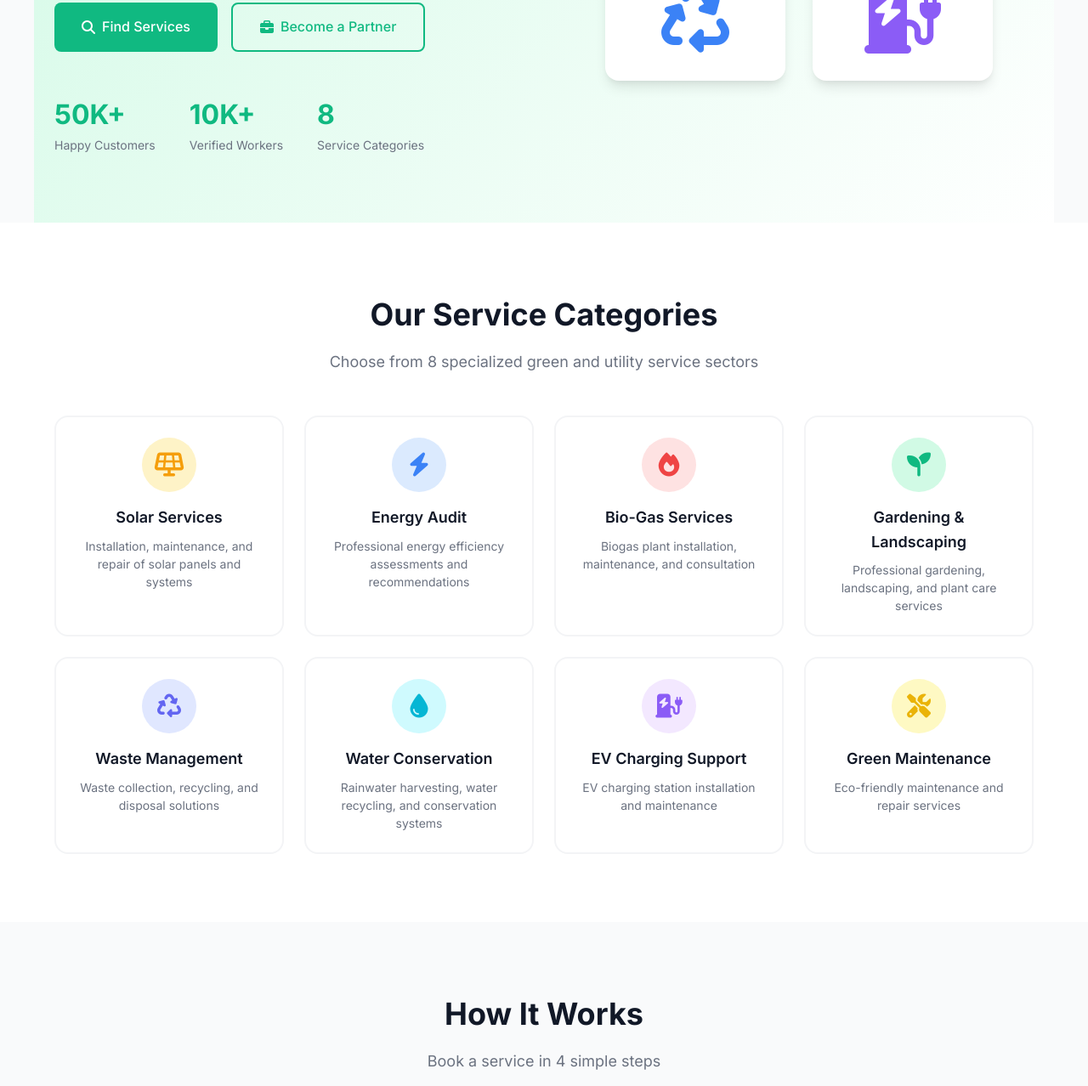
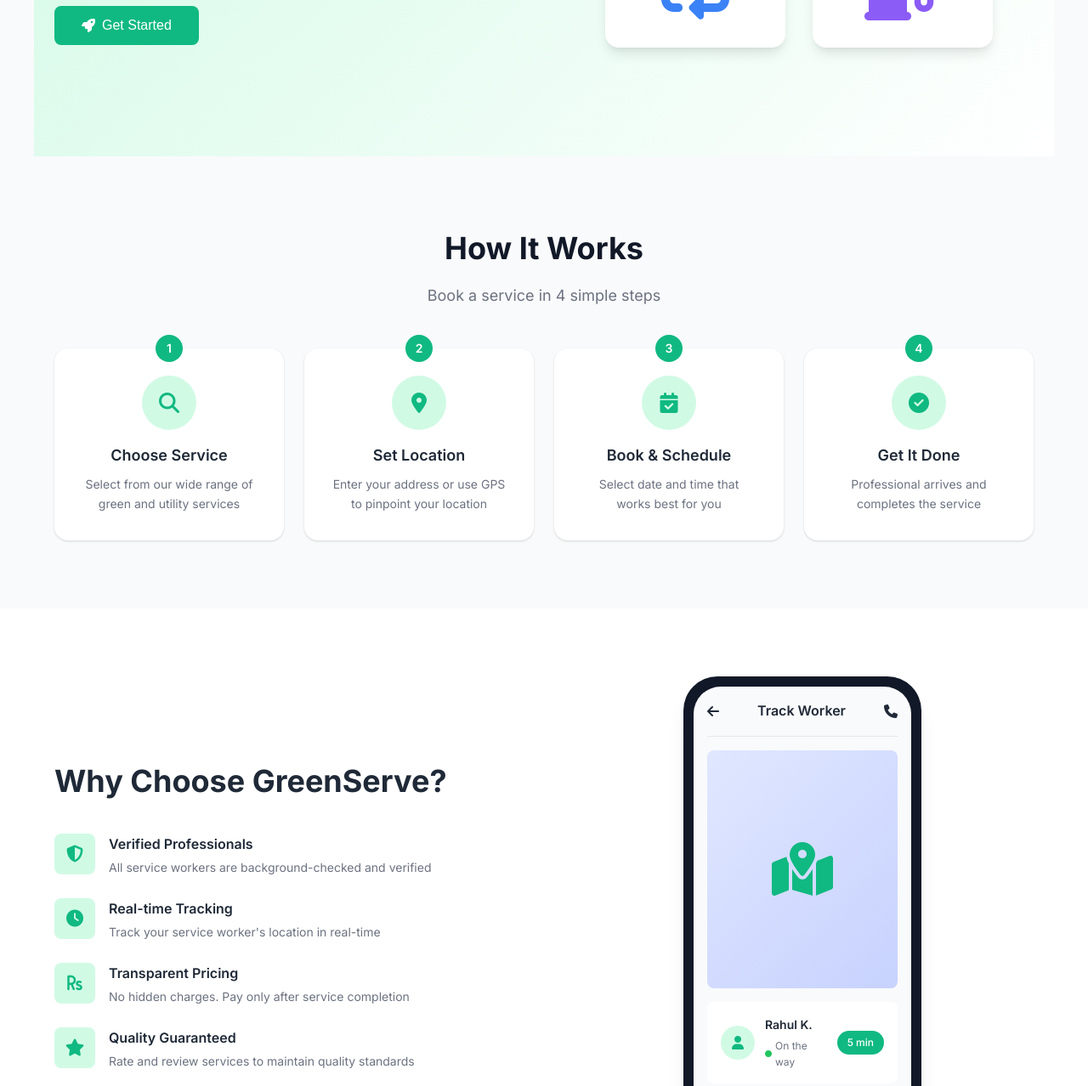
Before and after one commit to samba779/greenserve-platform, a plain HTML site: page index.html in a window 1280 px wide. Shown: the part 456-1734 px from the top of the page at 85% size. Drawn offline with Linux system fonts and the light colour scheme.

Commit message:
Update homepage: remove stats/services, add Get Started button with Login/Signup options

```diff
--- a/css/styles.css
+++ b/css/styles.css
@@ -242,6 +242,25 @@
     flex-wrap: wrap;
 }
 
+.auth-options {
+    display: none;
+    gap: 1rem;
+    margin-bottom: 3rem;
+    flex-wrap: wrap;
+    animation: fadeIn 0.3s ease-in-out;
+}
+
+@keyframes fadeIn {
+    from {
+        opacity: 0;
+        transform: translateY(-10px);
+    }
+    to {
+        opacity: 1;
+        transform: translateY(0);
+    }
+}
+
 .hero-stats {
     display: flex;
     gap: 2.5rem;
@@ -709,12 +728,20 @@
     }
 }
 
+.nav-auth-mobile {
+    display: none;
+}
+
 @media (max-width: 768px) {
     .nav-menu,
     .nav-auth {
         display: none;
     }
 
+    .nav-auth-mobile {
+        display: block !important;
+    }
+
     .mobile-menu-toggle {
         display: block;
     }
@@ -729,6 +756,10 @@
     }
 
     .hero-cta {
+        flex-direction: column;
+    }
+
+    .auth-options {
         flex-direction: column;
     }
 
--- a/index.html
+++ b/index.html
@@ -18,9 +18,8 @@
             </a>
             <ul class="nav-menu">
                 <li><a href="index.html" class="nav-link active">Home</a></li>
-                <li><a href="services.html" class="nav-link">Services</a></li>
-                <li><a href="bookings.html" class="nav-link">My Bookings</a></li>
-                <li><a href="worker-portal.html" class="nav-link">Worker Portal</a></li>
+                <li class="nav-auth-mobile"><a href="login.html" class="nav-link">Login</a></li>
+                <li class="nav-auth-mobile"><a href="register.html" class="nav-link">Sign Up</a></li>
             </ul>
             <div class="nav-auth">
                 <a href="login.html" class="btn btn-outline">Login</a>
@@ -38,26 +37,17 @@
             <h1>Book Professional Green Services <span class="highlight">On-Demand</span></h1>
             <p>Connect with verified experts in solar, energy audit, gardening, waste management, and more eco-friendly solutions for your home and business.</p>
             <div class="hero-cta">
-                <a href="services.html" class="btn btn-primary btn-lg">
-                    <i class="fas fa-search"></i> Find Services
+                <button class="btn btn-primary btn-lg" id="getStartedBtn">
+                    <i class="fas fa-rocket"></i> Get Started
+                </button>
+            </div>
+            <div class="auth-options" id="authOptions" style="display: none;">
+                <a href="login.html" class="btn btn-outline btn-lg">
+                    <i class="fas fa-sign-in-alt"></i> Login
                 </a>
-                <a href="worker-portal.html" class="btn btn-outline btn-lg">
-                    <i class="fas fa-briefcase"></i> Become a Partner
+                <a href="register.html" class="btn btn-primary btn-lg">
+                    <i class="fas fa-user-plus"></i> Sign Up
                 </a>
-            </div>
-            <div class="hero-stats">
-                <div class="stat">
-                    <span class="stat-number">50K+</span>
-                    <span class="stat-label">Happy Customers</span>
-                </div>
-                <div class="stat">
-                    <span class="stat-number">10K+</span>
-                    <span class="stat-label">Verified Workers</span>
-                </div>
-                <div class="stat">
-                    <span class="stat-number">8</span>
-                    <span class="stat-label">Service Categories</span>
-                </div>
             </div>
         </div>
         <div class="hero-image">
@@ -66,74 +56,6 @@
                 <i class="fas fa-seedling"></i>
                 <i class="fas fa-recycle"></i>
                 <i class="fas fa-charging-station"></i>
-            </div>
-        </div>
-    </section>
-
-    <!-- Service Categories -->
-    <section class="services-section">
-        <div class="container">
-            <div class="section-header">
-                <h2>Our Service Categories</h2>
-                <p>Choose from 8 specialized green and utility service sectors</p>
-            </div>
-            <div class="services-grid">
-                <a href="service-detail.html?id=solar" class="service-card">
-                    <div class="service-icon solar">
-                        <i class="fas fa-solar-panel"></i>
-                    </div>
-                    <h3>Solar Services</h3>
-                    <p>Installation, maintenance, and repair of solar panels and systems</p>
-                </a>
-                <a href="service-detail.html?id=energy" class="service-card">
-                    <div class="service-icon energy">
-                        <i class="fas fa-bolt"></i>
-                    </div>
-                    <h3>Energy Audit</h3>
-                    <p>Professional energy efficiency assessments and recommendations</p>
-                </a>
-                <a href="service-detail.html?id=biogas" class="service-card">
-                    <div class="service-icon biogas">
-                        <i class="fas fa-fire"></i>
-                    </div>
-                    <h3>Bio-Gas Services</h3>
-                    <p>Biogas plant installation, maintenance, and consultation</p>
-                </a>
-                <a href="service-detail.html?id=gardening" class="service-card">
-                    <div class="service-icon gardening">
-                        <i class="fas fa-seedling"></i>
-                    </div>
-                    <h3>Gardening & Landscaping</h3>
-                    <p>Professional gardening, landscaping, and plant care services</p>
-                </a>
-                <a href="service-detail.html?id=waste" class="service-card">
-                    <div class="service-icon waste">
-                        <i class="fas fa-recycle"></i>
-                    </div>
-                    <h3>Waste Management</h3>
-                    <p>Waste collection, recycling, and disposal solutions</p>
-                </a>
-                <a href="service-detail.html?id=water" class="service-card">
-                    <div class="service-icon water">
-                        <i class="fas fa-tint"></i>
-                    </div>
-                    <h3>Water Conservation</h3>
-                    <p>Rainwater harvesting, water recycling, and conservation systems</p>
-                </a>
-                <a href="service-detail.html?id=ev" class="service-card">
-                    <div class="service-icon ev">
-                        <i class="fas fa-charging-station"></i>
-                    </div>
-                    <h3>EV Charging Support</h3>
-                    <p>EV charging station installation and maintenance</p>
-                </a>
-                <a href="service-detail.html?id=maintenance" class="service-card">
-                    <div class="service-icon maintenance">
-                        <i class="fas fa-tools"></i>
-                    </div>
-                    <h3>Green Maintenance</h3>
-                    <p>Eco-friendly maintenance and repair services</p>
-                </a>
             </div>
         </div>
     </section>
@@ -273,19 +195,16 @@
                 <div class="footer-links">
                     <h4>Quick Links</h4>
                     <ul>
-                        <li><a href="services.html">Services</a></li>
-                        <li><a href="worker-portal.html">Become a Partner</a></li>
-                        <li><a href="bookings.html">My Bookings</a></li>
                         <li><a href="#">Help & Support</a></li>
                     </ul>
                 </div>
                 <div class="footer-links">
                     <h4>Services</h4>
                     <ul>
-                        <li><a href="service-detail.html?id=solar">Solar Services</a></li>
-                        <li><a href="service-detail.html?id=energy">Energy Audit</a></li>
-                        <li><a href="service-detail.html?id=gardening">Gardening</a></li>
-                        <li><a href="service-detail.html?id=waste">Waste Management</a></li>
+                        <li><a href="#">About GreenServe</a></li>
+                        <li><a href="#">How It Works</a></li>
+                        <li><a href="#">Privacy Policy</a></li>
+                        <li><a href="#">Terms of Service</a></li>
                     </ul>
                 </div>
                 <div class="footer-contact">
--- a/js/app.js
+++ b/js/app.js
@@ -3,6 +3,7 @@
 // DOM Ready
 document.addEventListener('DOMContentLoaded', function() {
     initMobileMenu();
+    initGetStarted();
     initForms();
     initTabs();
     initRating();
@@ -18,6 +19,25 @@
     if (mobileMenuToggle && navMenu) {
         mobileMenuToggle.addEventListener('click', () => {
             navMenu.classList.toggle('active');
+        });
+    }
+}
+
+// Get Started Button Toggle
+function initGetStarted() {
+    const getStartedBtn = document.getElementById('getStartedBtn');
+    const authOptions = document.getElementById('authOptions');
+
+    if (getStartedBtn && authOptions) {
+        getStartedBtn.addEventListener('click', () => {
+            // Toggle auth options visibility
+            if (authOptions.style.display === 'none') {
+                authOptions.style.display = 'flex';
+                getStartedBtn.style.display = 'none';
+            } else {
+                authOptions.style.display = 'none';
+                getStartedBtn.style.display = 'block';
+            }
         });
     }
 }
```
